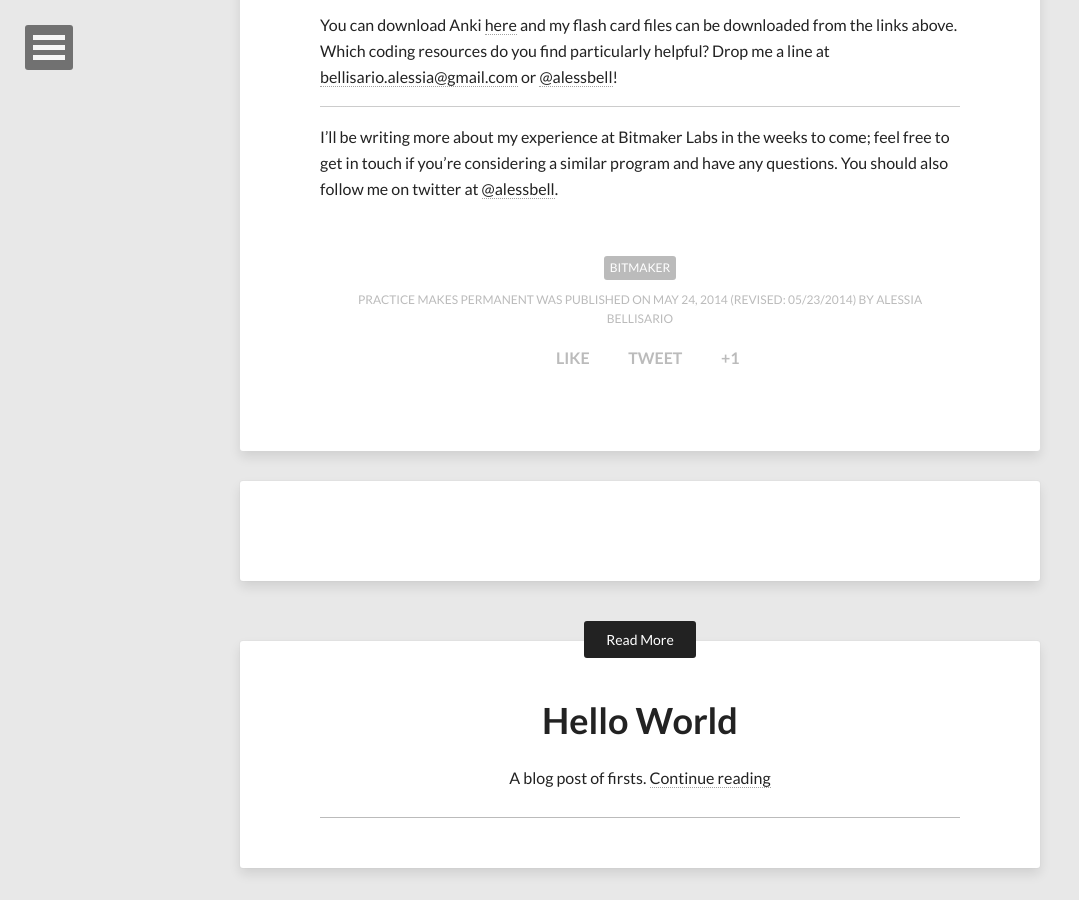
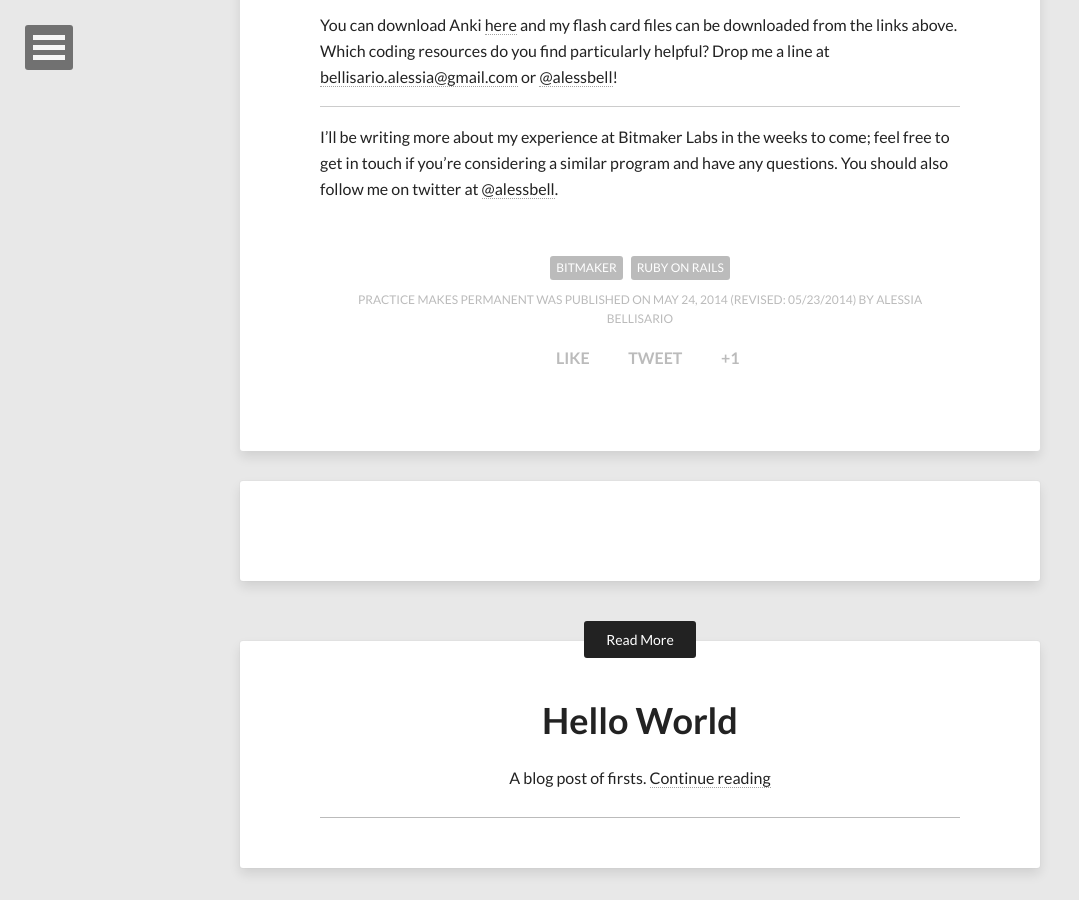
Before and after one commit to alessbell/alessbell.github.io-archive, a Jekyll site: the page built from _posts/2014-05-24-practice-makes-permanent.md, in a window 1280 px wide and 900 px high, scrolled down 1034 px. Shown: the whole window, without its empty margins (0-1079 px from the left). Built offline with Jekyll 4.4.1, drawn with Linux system fonts in a browser that asks for light colours; nearby versions of some CDN libraries; comment, search, counter and statistics services are not loaded.

Commit message:
Updated Posts

```diff
--- a/_posts/2014-05-24-practice-makes-permanent.md
+++ b/_posts/2014-05-24-practice-makes-permanent.md
@@ -2,12 +2,12 @@
 layout: post
 title: "Practice Makes Permanent"
 description: "Spaced repetition learning and programming."
-tags: [Bitmaker]
+tags: [Bitmaker, Ruby on Rails]
 modified: 2014-05-23
 image:
-  feature: 20.jpg
+  feature: 4.jpg
   credit: Alessia Bellisario
-  creditlink: https://www.flickr.com/photos/alessbell/13704616463/
+  creditlink: https://www.flickr.com/photos/alessbell/13674958403/
 comments: true
 share: true
 ---
@@ -23,5 +23,6 @@
 
 You can download Anki [here](http://ankisrs.net/) and my flash card files can be downloaded from the links above. Which coding resources do you find particularly helpful? Drop me a line at <bellisario.alessia@gmail.com> or [@alessbell](http://twitter.com/alessbell)!
 
+
 ***
 I'll be writing more about my experience at Bitmaker Labs in the weeks to come; feel free to get in touch if you're considering a similar program and have any questions. You should also follow me on twitter at [@alessbell](http://www.twitter.com/alessbell).
```
Also changed, not shown: _posts/2014-05-23-hello-world.md (+1 -0 lines).
